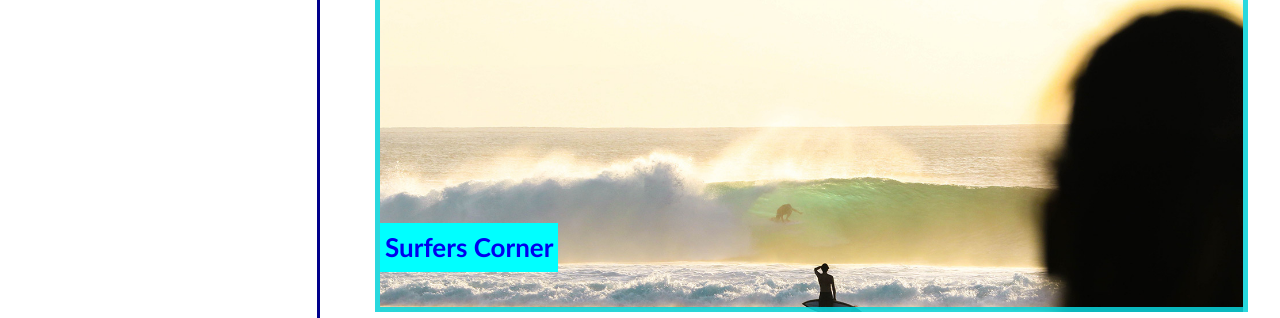
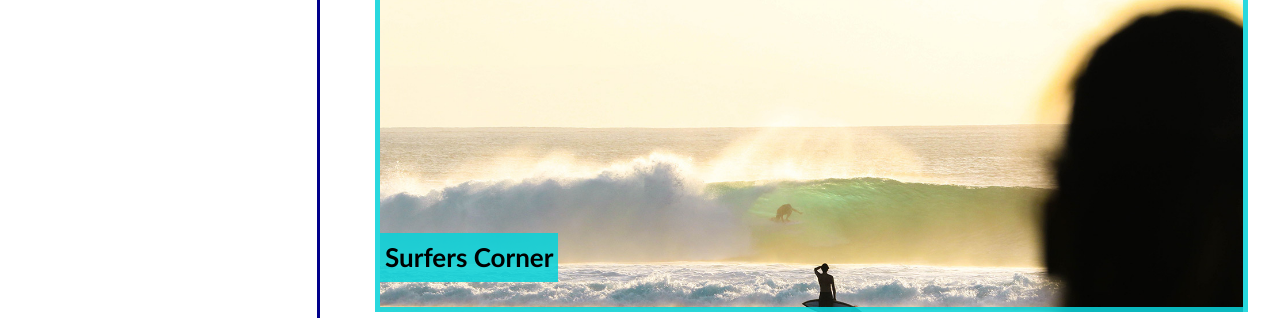
Before and after one commit to russkinori/russ-portfolio, a plain HTML site: page index.html in a window 1280 px wide. Shown: the part 634-952 px from the top of the page. Drawn offline with Linux system fonts and the light colour scheme.

Commit message:
added styling to work grid links and h4

```diff
--- a/starter/css/style.css
+++ b/starter/css/style.css
@@ -31,7 +31,6 @@ nav {
 
 nav a {
   padding-left: 25px;
-  text-decoration: underline;
 }
 
 .hero-banner{
@@ -107,12 +106,17 @@ main {
 }
 
 .work-grid h4 {
-  background-color: aqua;
-  /* position: relative; */
-  bottom: 20px;
+  background-color: #0ad3dade;
+  position: relative;
+  bottom: -10px;
   font-size: 26px;
   max-width: fit-content;
   padding: 5px;
+}
+
+.work-grid a {
+  text-decoration: none;
+  color: black;
 }
 
 #work-grid-content {
@@ -157,10 +161,6 @@ main {
   justify-content: space-around  ;
 }
 
-a {
-  text-decoration: none;
-}
-
 h1,
 h2,
 h3,
```
